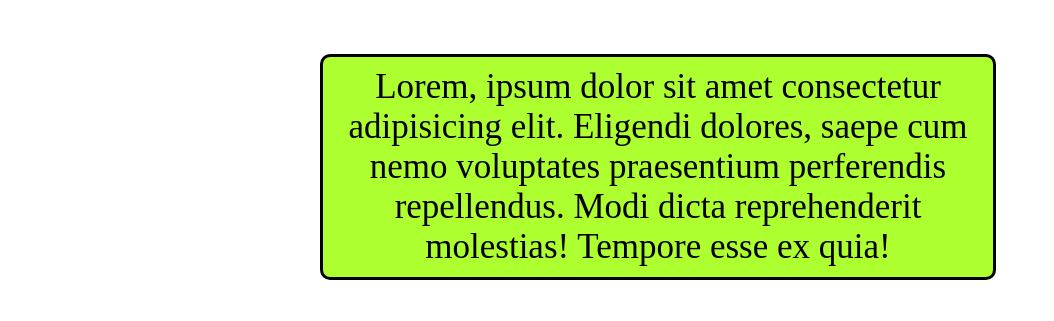
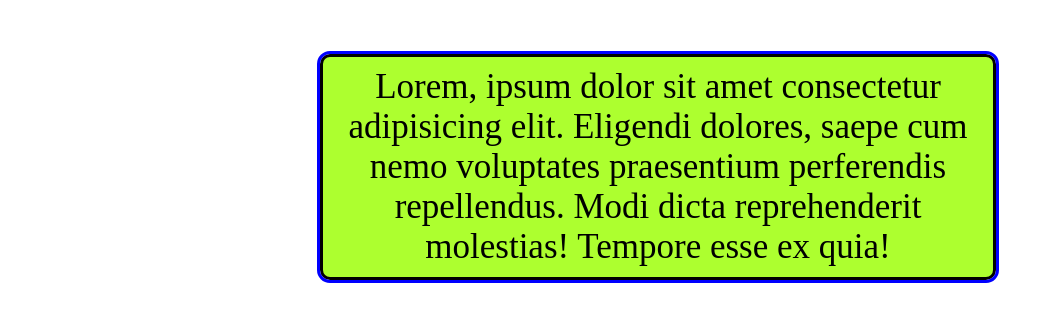
Before and after one commit to Shakil-Ahmed-Shawon/Beginning-Project, a plain HTML site: page Beginning-Project/project-1.html in a window 1280 px wide. Shown: the part 61-382 px from the top of the page, without its empty margins (0-1054 px from the left). Drawn offline with Linux system fonts and the light colour scheme.

Commit message:
Update project-1.css

```diff
--- a/Beginning-Project/project-1.css
+++ b/Beginning-Project/project-1.css
@@ -10,5 +10,7 @@ p{
     padding: 10px 15px;
     position: absolute;
     left: 25%;
+    outline: 3px solid blue;
+    outline-radius: 10px;
 
 }
```
